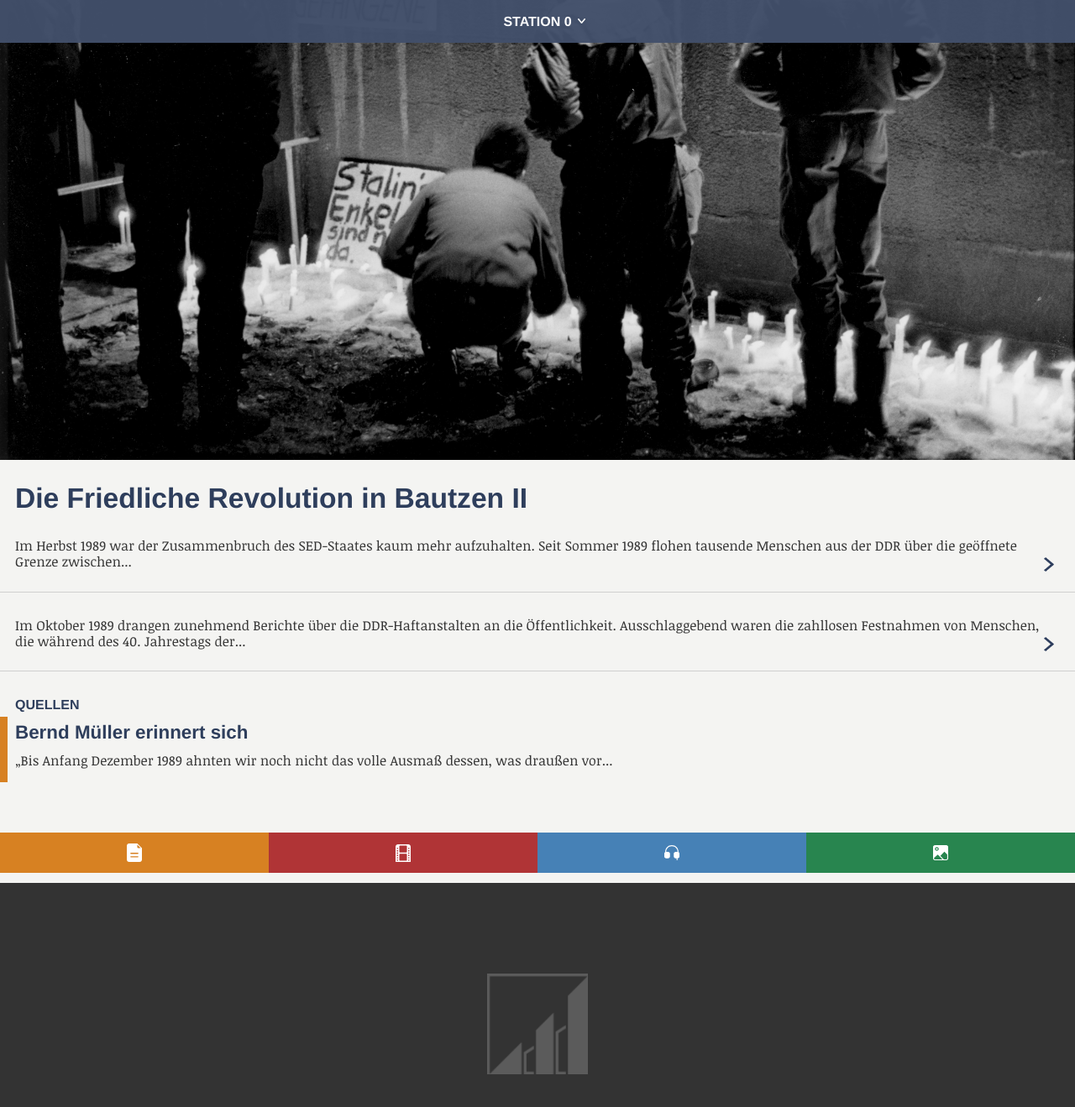
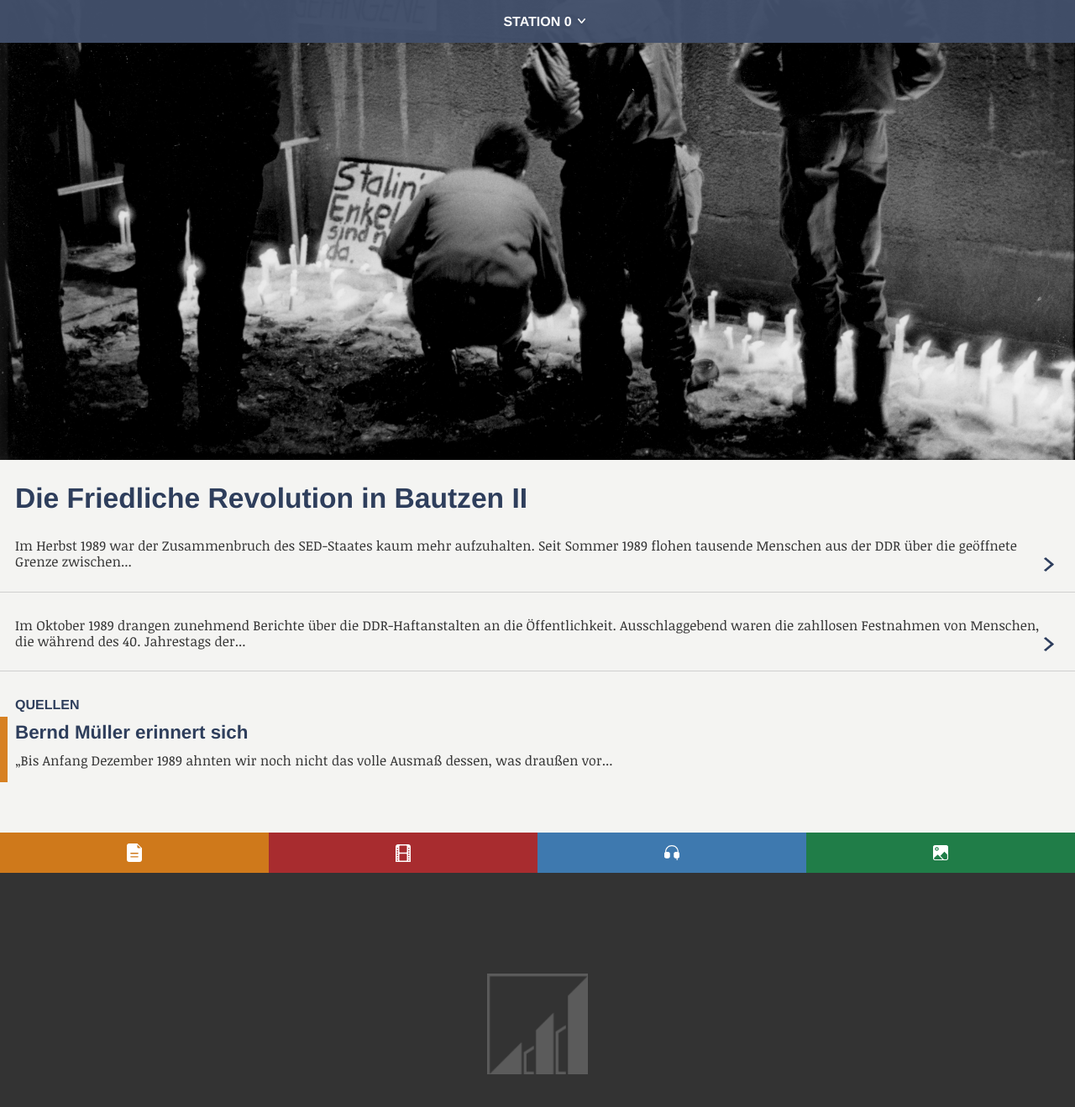
Before and after one commit to nandorocker/bautzen-tour, a Jekyll site: the page built from station-0/index.html, in a window 1280 px wide and 1400 px high, scrolled down 354 px. Shown: the top 1319 px of the window at 84% size. Built offline with Jekyll 4.4.1, drawn with Linux system fonts in a browser that asks for light colours; nearby versions of some CDN libraries.

Commit message:
Completed footer separation from keys

```diff
--- a/_includes/header-info.html
+++ b/_includes/header-info.html
@@ -6,6 +6,6 @@
 <nav class="top-bar title-bar">
     <ul>
         <li class="title-bar-left"><a href="{{ site.baseurl }}/station-{{ page.station }}"><img src="/assets/icon-close.svg" alt="Schließen" class="nav-icon"></a>
-        <li class="title-bar-right"><a href="{{ site.baseurl }}/index.html" class="title">Info</a></li>
+        <li class="title-bar-right"><a href="#" class="title">Info</a></li>
     </ul>
 </nav>
--- a/_includes/header-source.html
+++ b/_includes/header-source.html
@@ -6,6 +6,6 @@
 <nav class="top-bar title-bar">
     <ul>
         <li class="title-bar-left"><a href="{{ site.baseurl }}/station-{{ page.station }}/index.html"><img src="/assets/icon-back.svg" alt="Schließen" class="nav-icon"></a>
-        <li class="title-bar-right"><a href="{{ site.baseurl }}/index.html" class="title">Quellen</a></li>
+        <li class="title-bar-right"><a href="#" class="title">Quellen</a></li>
     </ul>
 </nav>
--- a/_sass/_base.scss
+++ b/_sass/_base.scss
@@ -236,9 +236,8 @@ pre {
 */
 footer {
     background-color: $footer-color;
-    padding-top: 0;
+    padding-top: $spacing-unit*2;
     padding-bottom: $spacing-unit*4;
-    margin-top: $spacing-unit*4;
     text-align: center;
     .logo {
         width: 30%;
--- a/_sass/_layout.scss
+++ b/_sass/_layout.scss
@@ -118,7 +118,6 @@
  */
 .header-item {
 	width: 100%;
-	//margin-bottom: $spacing-unit;
 }
 
 /*
@@ -127,6 +126,10 @@
 .spaced {
 	padding-left: $spacing-unit*0.6;
 	padding-right: $spacing-unit*0.6;
+
+	.article & {
+		margin-bottom: $spacing-unit*2;
+	}
 }
 
 .spaced2x {
--- a/_sass/_menu.scss
+++ b/_sass/_menu.scss
@@ -29,6 +29,7 @@
 			text-decoration: none;
 		}
 
+		@media screen and (min-width : 760px) {
 			/*Style for menu links*/
 			&:hover a {
 				background: #19c589;
@@ -54,6 +55,7 @@
 			&:hover ul a:hover {
 				background: #19c589;
 				color: #fff;
+			}
 		}
 
 		/*Hide dropdown links until they are needed*/
```
Lines whose indentation alone changed are shown as unchanged.
